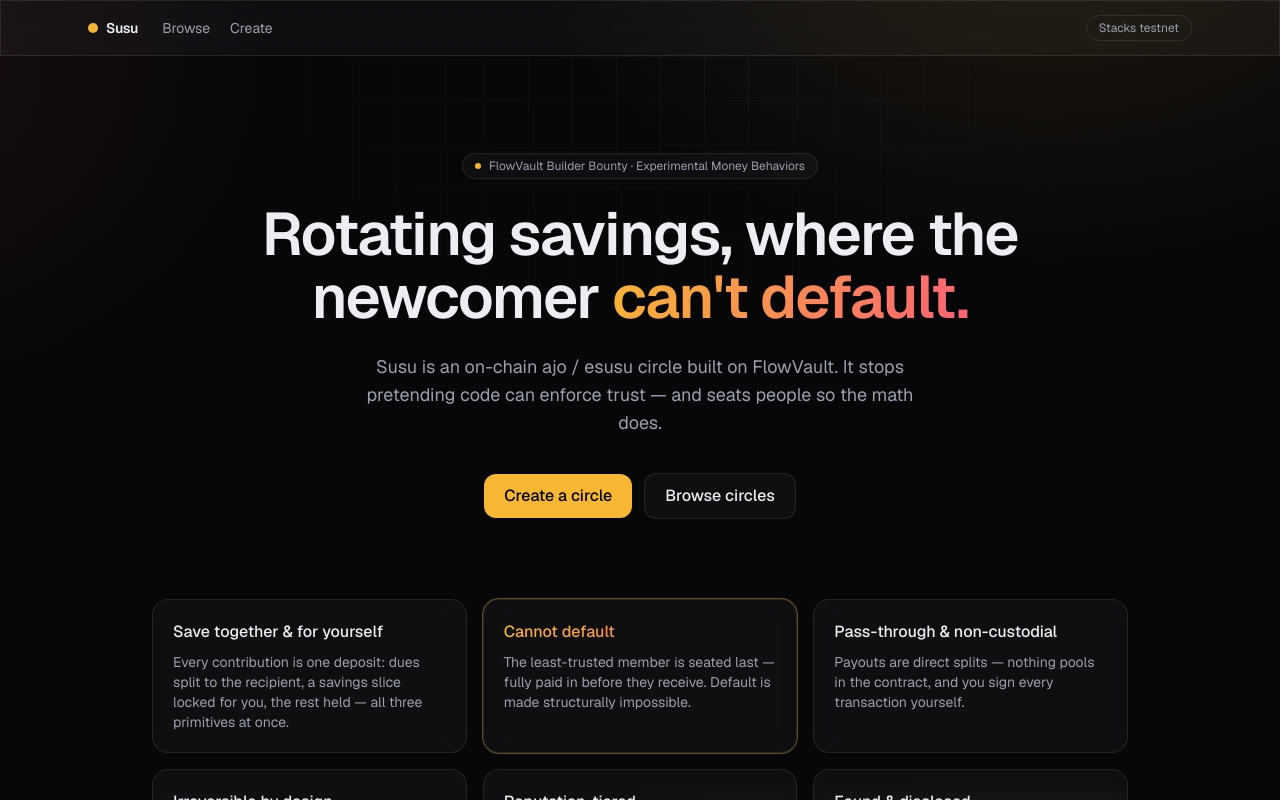
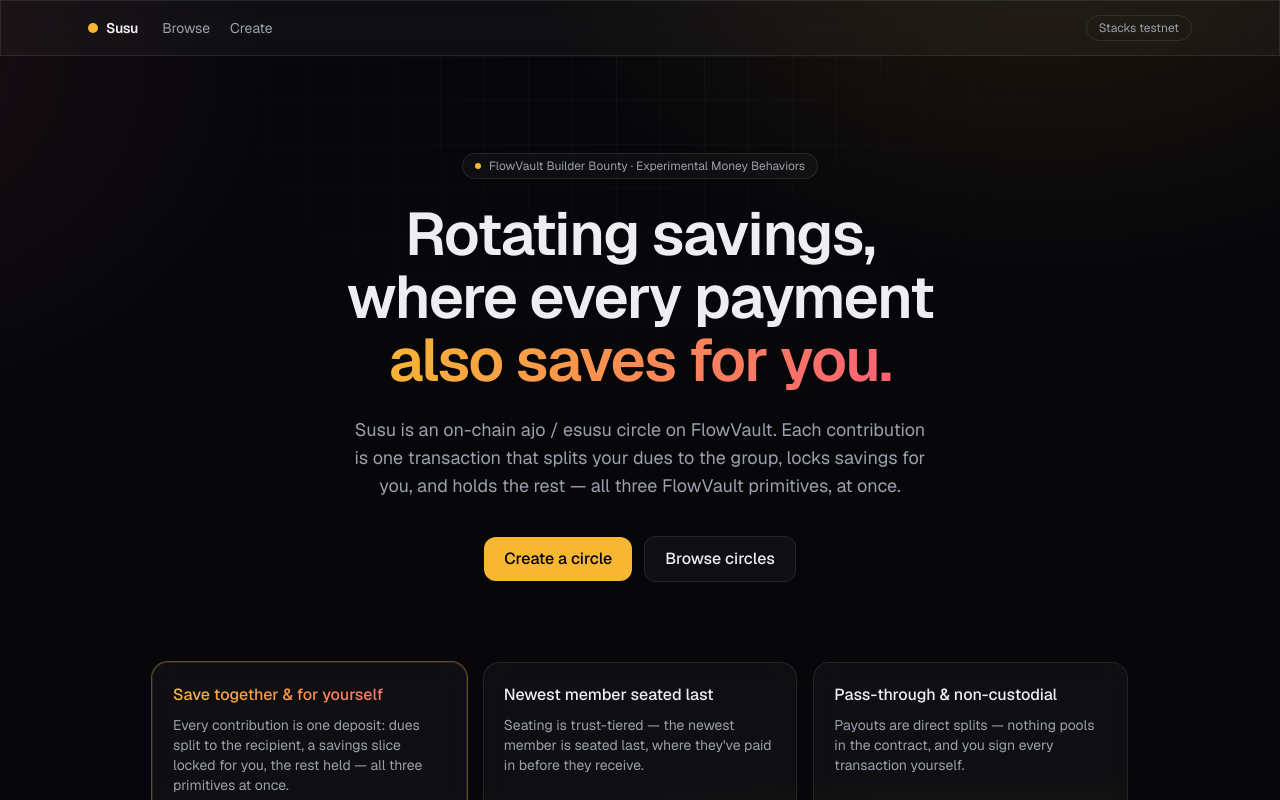
Before and after one commit to oderahub/susu, a Next.js app: page / in a window 1280 px wide. Shown: the top 800 px of the page. Built offline with nearby package versions, Linux system fonts and the light colour scheme.

Commit message:
feat: lead landing with the three-primitives story (save-while-you-circle)
- hero: 'every payment also saves for you' + subhead naming split/lock/hold
- bento: highlight the all-three-primitives card; reframe seating card to
  'newest member seated last' (accurate, not absolute)

```diff
--- a/app/page.tsx
+++ b/app/page.tsx
@@ -5,11 +5,11 @@
   {
     title: "Save together & for yourself",
     body: "Every contribution is one deposit: dues split to the recipient, a savings slice locked for you, the rest held — all three primitives at once.",
+    accent: true,
   },
   {
-    title: "Cannot default",
-    body: "The least-trusted member is seated last — fully paid in before they receive. Default is made structurally impossible.",
-    accent: true,
+    title: "Newest member seated last",
+    body: "Seating is trust-tiered — the newest member is seated last, where they've paid in before they receive.",
   },
   {
     title: "Pass-through & non-custodial",
@@ -45,16 +45,17 @@
             className="float-in mx-auto mt-6 max-w-3xl text-balance text-5xl font-semibold leading-[1.05] tracking-tight sm:text-6xl"
             style={{ animationDelay: "60ms" }}
           >
-            Rotating savings, where the newcomer{" "}
-            <span className="gradient-text">can&apos;t default.</span>
+            Rotating savings, where every payment{" "}
+            <span className="gradient-text">also saves for you.</span>
           </h1>
 
           <p
             className="float-in mx-auto mt-6 max-w-xl text-lg text-[var(--muted)]"
             style={{ animationDelay: "120ms" }}
           >
-            Susu is an on-chain ajo / esusu circle built on FlowVault. It stops pretending code can
-            enforce trust — and seats people so the math does.
+            Susu is an on-chain ajo / esusu circle on FlowVault. Each contribution is one transaction
+            that splits your dues to the group, locks savings for you, and holds the rest — all three
+            FlowVault primitives, at once.
           </p>
 
           <div
```
